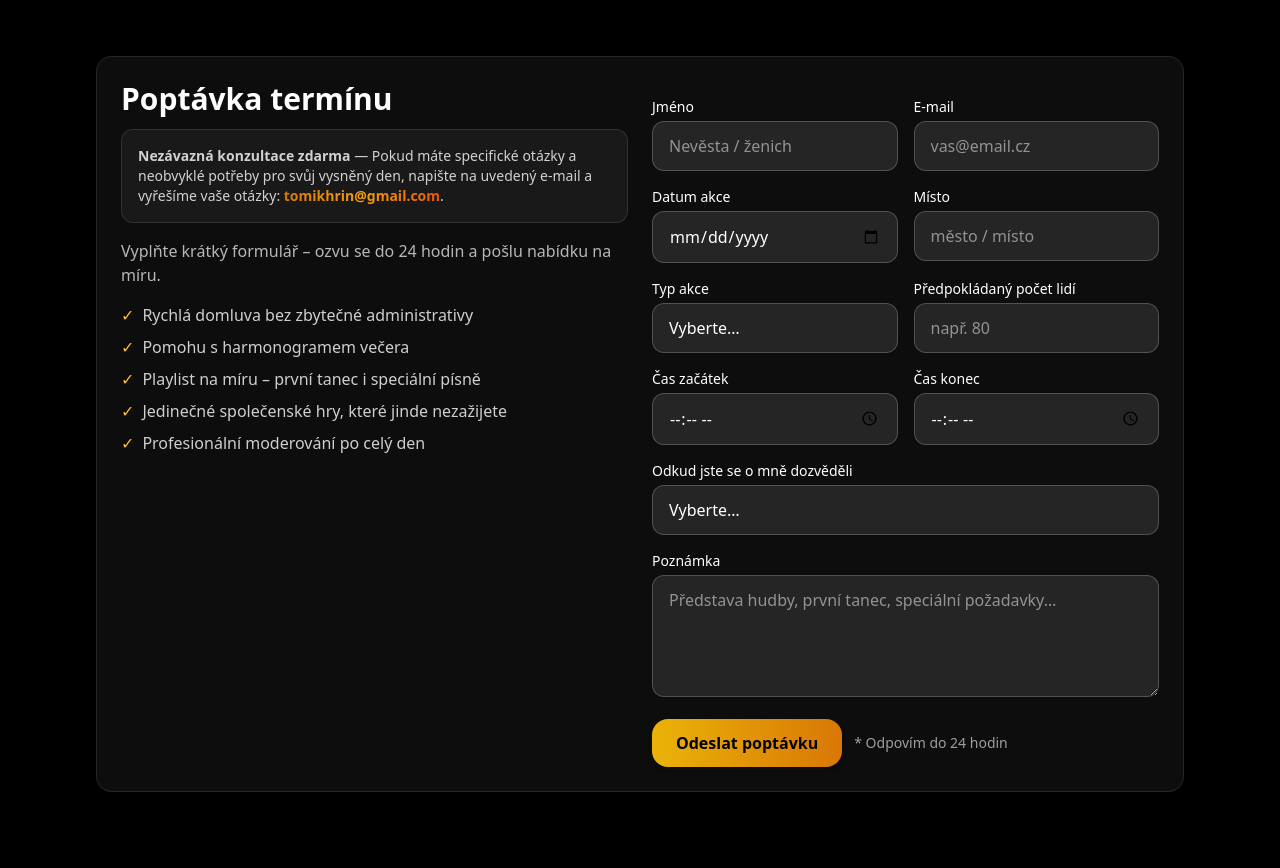
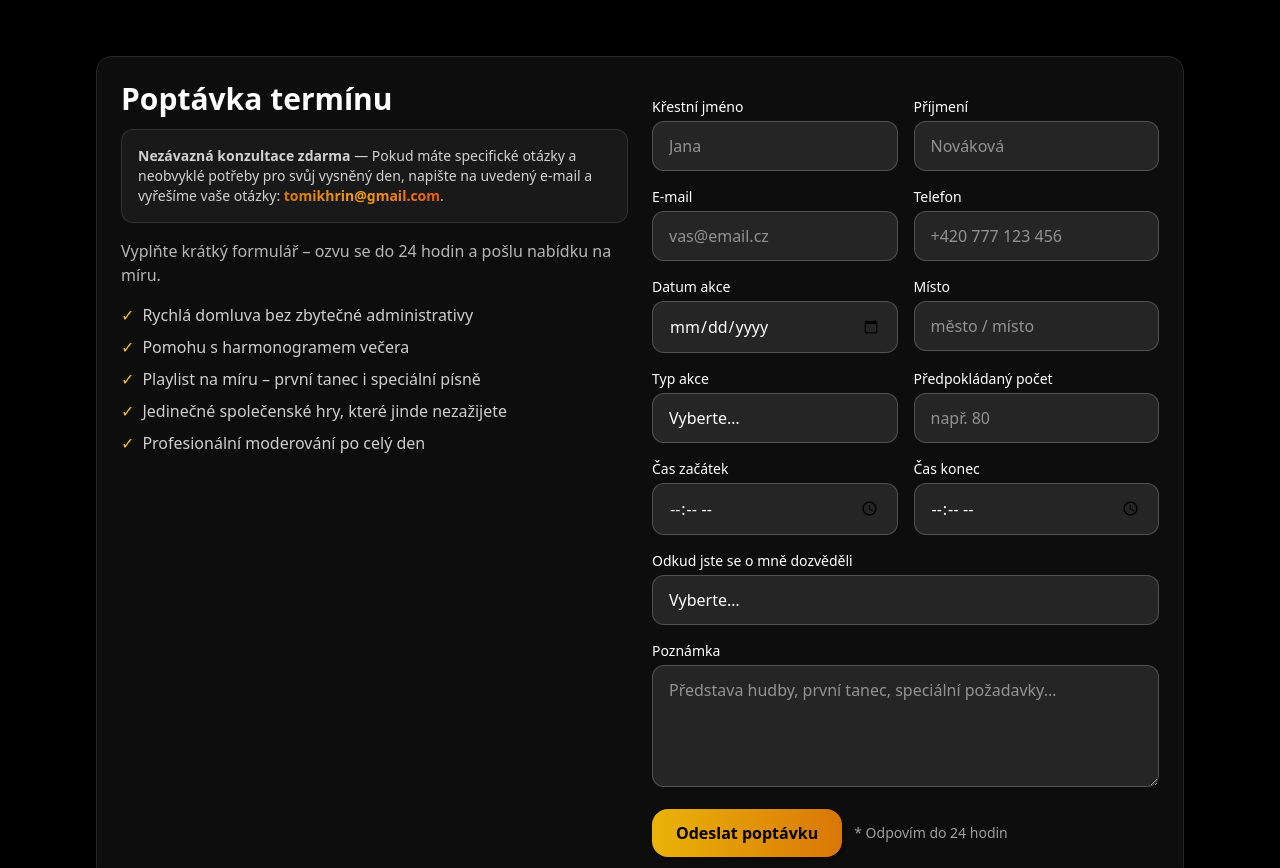
Before and after one commit to tomikhrin-create/YourDJ, a plain HTML site: page index.html in a window 1280 px wide. Shown: the part 4280-5148 px from the top of the page. Drawn offline with nearby package versions, Linux system fonts and the light colour scheme.

Commit message:
Update index.html

```diff
--- a/index.html
+++ b/index.html
@@ -336,47 +336,103 @@
           </div>
           <form id="contactForm" class="space-y-4" autocomplete="on">
             <input type="text" name="bot-field" class="hidden" tabindex="-1" autocomplete="off" aria-hidden="true"/>
-            <div class="grid gap-4 sm:grid-cols-2">
-              <div><label class="mb-1 block text-sm font-medium" for="name2">Jméno</label><input id="name2" name="name" required type="text" placeholder="Nevěsta / ženich" class="w-full rounded-xl border border-white/20 bg-white/10 px-4 py-3 text-white outline-none placeholder:text-white/50 focus:border-amber-400"/></div>
-              <div><label class="mb-1 block text-sm font-medium" for="email2">E‑mail</label><input id="email2" name="email" required type="email" placeholder="vas@email.cz" class="w-full rounded-xl border border-white/20 bg-white/10 px-4 py-3 text-white outline-none placeholder:text-white/50 focus:border-amber-400"/></div>
-            </div>
-            <div class="grid gap-4 sm:grid-cols-2">
-              <div><label class="mb-1 block text-sm font-medium" for="date2">Datum akce</label><input id="date2" name="date" required type="date" class="w-full rounded-xl border border-white/20 bg-white/10 px-4 py-3 text-white outline-none focus:border-amber-400"/></div>
-              <div><label class="mb-1 block text-sm font-medium" for="venue2">Místo</label><input id="venue2" name="venue" required type="text" placeholder="město / místo" class="w-full rounded-xl border border-white/20 bg-white/10 px-4 py-3 text-white outline-none placeholder:text-white/50 focus:border-amber-400"/></div>
-            </div>
+          <!-- 1) Křestní jméno + Příjmení -->
 <div class="grid gap-4 sm:grid-cols-2">
   <div>
-                <label class="mb-1 block text-sm font-medium" for="type">Typ akce</label>
-                <select id="type" name="type" required class="w-full appearance-none rounded-xl border border-white/20 bg-white/10 px-4 py-3 text-white outline-none focus:border-amber-400">
-                  <option value="">Vyberte…</option>
-                  <option value="Svatební den">Svatební den</option>
-                  <option value="Firemní večírek">Firemní večírek</option>
-                  <option value="Oslava narozenin">Oslava narozenin</option>
-                  <option value="Konference">Konference</option>
-                  <option value="Veřejná akce">Veřejná akce</option>
-                </select>
-              </div>
-              <div><label class="mb-1 block text-sm font-medium" for="attendees">Předpokládaný počet lidí</label><input id="attendees" name="attendees" type="number" min="1" placeholder="např. 80" class="w-full rounded-xl border border-white/20 bg-white/10 px-4 py-3 text-white outline-none placeholder:text-white/50 focus:border-amber-400"/></div>
-            </div>
-            <div class="grid gap-4 sm:grid-cols-2">
-              <div><label class="mb-1 block text-sm font-medium" for="start_time">Čas začátek</label><input id="start_time" name="start_time" type="time" class="w-full rounded-xl border border-white/20 bg-white/10 px-4 py-3 text-white outline-none focus:border-amber-400"/></div>
-              <div><label class="mb-1 block text-sm font-medium" for="end_time">Čas konec</label><input id="end_time" name="end_time" type="time" class="w-full rounded-xl border border-white/20 bg-white/10 px-4 py-3 text-white outline-none focus:border-amber-400"/></div>
+    <label class="mb-1 block text-sm font-medium" for="first_name">Křestní jméno</label>
+    <input id="first_name" name="first_name" required type="text" placeholder="Jana"
+           class="w-full rounded-xl border border-white/20 bg-white/10 px-4 py-3 text-white outline-none placeholder:text-white/50 focus:border-amber-400"/>
   </div>
   <div>
-              <label class="mb-1 block text-sm font-medium" for="source">Odkud jste se o mně dozvěděli</label>
-              <select id="source" name="source" class="w-full appearance-none rounded-xl border border-white/20 bg-white/10 px-4 py-3 text-white outline-none focus:border-amber-400">
-                <option value="">Vyberte…</option>
-                <option value="Facebook">Facebook</option>
-                <option value="Instagram">Instagram</option>
-                <option value="Google">Google</option>
-                <option value="Doporučení">Doporučení</option>
-                <option value="Výstava">Výstava</option>
-                <option value="Jinak">Jinak</option>
+    <label class="mb-1 block text-sm font-medium" for="last_name">Příjmení</label>
+    <input id="last_name" name="last_name" required type="text" placeholder="Nováková"
+           class="w-full rounded-xl border border-white/20 bg-white/10 px-4 py-3 text-white outline-none placeholder:text-white/50 focus:border-amber-400"/>
+  </div>
+</div>
+
+<!-- 2) E-mail + Telefon -->
+<div class="mt-4 grid gap-4 sm:grid-cols-2">
+  <div>
+    <label class="mb-1 block text-sm font-medium" for="email2">E-mail</label>
+    <input id="email2" name="email" required type="email" placeholder="vas@email.cz"
+           class="w-full rounded-xl border border-white/20 bg-white/10 px-4 py-3 text-white outline-none placeholder:text-white/50 focus:border-amber-400"/>
+  </div>
+  <div>
+    <label class="mb-1 block text-sm font-medium" for="phone">Telefon</label>
+    <input id="phone" name="phone" type="tel" inputmode="tel" autocomplete="tel" placeholder="+420 777 123 456"
+           class="w-full rounded-xl border border-white/20 bg-white/10 px-4 py-3 text-white outline-none placeholder:text-white/50 focus:border-amber-400"/>
+  </div>
+</div>
+
+<!-- 3) Datum + Místo -->
+<div class="mt-4 grid gap-4 sm:grid-cols-2">
+  <div>
+    <label class="mb-1 block text-sm font-medium" for="date2">Datum akce</label>
+    <input id="date2" name="date" type="date"
+           class="w-full rounded-xl border border-white/20 bg-white/10 px-4 py-3 text-white outline-none focus:border-amber-400"/>
+  </div>
+  <div>
+    <label class="mb-1 block text-sm font-medium" for="venue2">Místo</label>
+    <input id="venue2" name="venue" type="text" placeholder="město / místo"
+           class="w-full rounded-xl border border-white/20 bg-white/10 px-4 py-3 text-white outline-none placeholder:text-white/50 focus:border-amber-400"/>
+  </div>
+</div>
+
+<!-- 4) Typ akce + Předpokládaný počet -->
+<div class="mt-4 grid gap-4 sm:grid-cols-2">
+  <div>
+    <label class="mb-1 block text-sm font-medium" for="type">Typ akce</label>
+    <select id="type" name="type"
+            class="w-full appearance-none rounded-xl border border-white/20 bg-white/10 px-4 py-3 text-white outline-none focus:border-amber-400">
+      <option value="" class="bg-black">Vyberte…</option>
+      <option class="bg-black" value="svatebni-den">Svatební den</option>
+      <option className="bg-black" value="firemni-vecirek">Firemní večírek</option>
+      <option className="bg-black" value="narozeniny">Oslava narozenin</option>
+      <option className="bg-black" value="konference">Konference</option>
+      <option className="bg-black" value="verejna-akce">Veřejná akce</option>
     </select>
   </div>
   <div>
+    <label class="mb-1 block text-sm font-medium" for="attendees">Předpokládaný počet</label>
+    <input id="attendees" name="attendees" type="number" min="1" placeholder="např. 80"
+           class="w-full rounded-xl border border-white/20 bg-white/10 px-4 py-3 text-white outline-none placeholder:text-white/50 focus:border-amber-400"/>
+  </div>
+</div>
+
+<!-- 5) Začátek + Konec -->
+<div class="mt-4 grid gap-4 sm:grid-cols-2">
+  <div>
+    <label class="mb-1 block text-sm font-medium" for="start_time">Čas začátek</label>
+    <input id="start_time" name="start_time" type="time"
+           class="w-full rounded-xl border border-white/20 bg-white/10 px-4 py-3 text-white outline-none focus:border-amber-400"/>
+  </div>
+  <div>
+    <label class="mb-1 block text-sm font-medium" for="end_time">Čas konec</label>
+    <input id="end_time" name="end_time" type="time"
+           class="w-full rounded-xl border border-white/20 bg-white/10 px-4 py-3 text-white outline-none focus:border-amber-400"/>
+  </div>
+</div>
+
+<!-- 6) Odkud jste se o mně dozvěděli -->
+<div class="mt-4">
+  <label class="mb-1 block text-sm font-medium" for="source">Odkud jste se o mně dozvěděli</label>
+  <select id="source" name="source"
+          class="w-full appearance-none rounded-xl border border-white/20 bg-white/10 px-4 py-3 text-white outline-none focus:border-amber-400">
+    <option value="" class="bg-black">Vyberte…</option>
+    <option class="bg-black" value="fb">Facebook</option>
+    <option class="bg-black" value="ig">Instagram</option>
+    <option class="bg-black" value="google">Google</option>
+    <option class="bg-black" value="doporučení">Doporučení</option>
+    <option class="bg-black" value="vystava">Výstava</option>
+    <option class="bg-black" value="jinak">Jinak</option>
+  </select>
+</div>
+
+<!-- 7) Poznámka -->
+<div class="mt-4">
   <label class="mb-1 block text-sm font-medium" for="note2">Poznámka</label>
-              <textarea id="note2" name="note" rows="4" placeholder="Představa hudby, první tanec, speciální požadavky…" class="w-full rounded-xl border border-white/20 bg-white/10 px-4 py-3 text-white outline-none placeholder:text-white/50 focus:border-amber-400"></textarea>
+  <textarea id="note2" name="note" rows="4" placeholder="Představa hudby, první tanec, speciální požadavky…"
+            class="w-full rounded-xl border border-white/20 bg-white/10 px-4 py-3 text-white outline-none placeholder:text-white/50 focus:border-amber-400"></textarea>
 </div>
             <div id="contactSuccess" class="hidden rounded-xl bg-emerald-900/40 p-3 text-sm text-emerald-300">Díky! Vaše poptávka byla odeslána. Ozvu se vám do 24 hodin.</div>
             <div id="contactError" class="hidden rounded-xl bg-red-900/40 p-3 text-sm text-red-200">Něco se nepovedlo. Zkuste to prosím znovu nebo napište na tomikhrin@gmail.com.</div>
```
Lines whose indentation alone changed are shown as unchanged.
